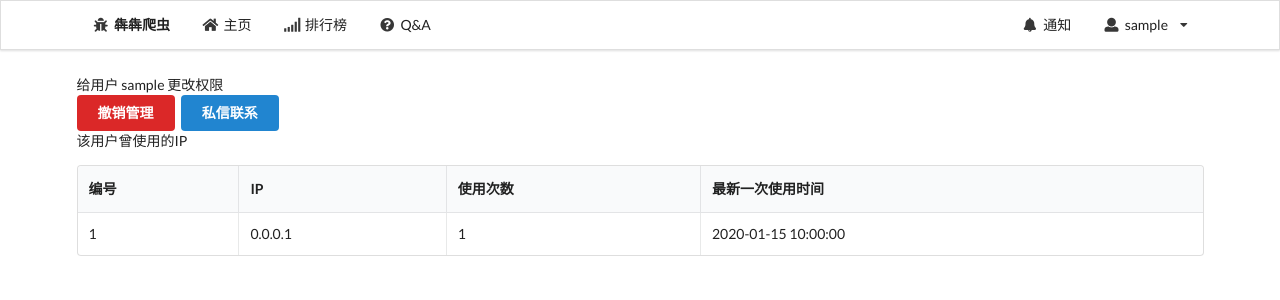
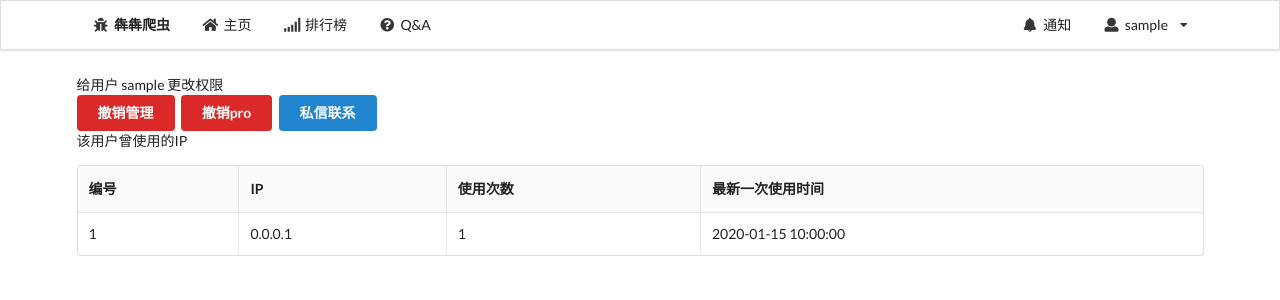
Before and after one commit to william-song-shy/ben-ben-spider, a Flask app: page /admin/userl/1 in a window 1280 px wide. Shown: the top 300 px of the page. Run offline with Flask 2, Linux system fonts and the light colour scheme; a user stored in the database is signed in; tables that the repository leaves empty hold one stand-in row (values such as "Sample post"); data that the repository does not hold is empty; some libraries are stand-ins or nearby versions.

Commit message:
pro 用户

```diff
--- a/app.py
+++ b/app.py
@@ -978,3 +978,23 @@ def api_list_user ():
 				}
 		})
 	return jsonify(r)
+
+@app.route("/api/prouser")
+@confimerd_required
+def api_prouser():
+	if not current_user.is_admin:
+		flash ("无权限")
+		redirct_back()
+	id=request.args.get("id",-1,type=int)
+	user=User.query.filter(User.id==id).first()
+	if not user:
+		flash("用户不存在")
+		return redirct_back()
+	if user.pro:
+		flash ("已撤销","success")
+		user.pro=False
+	else:
+		flash ("已给予","success")
+		user.pro=True
+	db.session.commit()
+	return redirect("/admin/userl/{}".format(id))
--- a/luogu_spider.py
+++ b/luogu_spider.py
@@ -68,6 +68,9 @@ class User (db.Model,UserMixin):
     super_admin = db.Column(db.Boolean)
     loginrecord = db.relationship('LoginRecord')
     notifications=db.relationship('Notification')
+    pro = db.Column(db.Boolean)
+    introduction = db.Column(db.Text,default="")
+
     def set_password(self, password):
         self.password_hash = generate_password_hash(password)
 
--- a/templates/adminuserl.html
+++ b/templates/adminuserl.html
@@ -10,6 +10,11 @@
 <input class="positive ui button" id="adming" name="adming" type="submit" value="给予管理">
 {% else %}
 <input class="negative ui button" id="adming" name="adming" type="submit" value="撤销管理">
+{% endif %}
+{% if not user.pro %}
+<a class="ui positive button" href="/api/prouser?id={{user.id}}">给予pro</a>
+{% else %}
+<a class="ui negative button" href="/api/prouser?id={{user.id}}">撤销pro</a>
 {% endif %}
 <a class="ui primary button" href="/chat?rid={{user.id}}">私信联系</a>
         </div>
--- a/templates/userl.html
+++ b/templates/userl.html
@@ -13,6 +13,11 @@
     <strong>这个用户 AK 了 IOI!</strong>
 </p>
 {% endif %}
+{% if user.pro %}
+<p>
+    <strong>该用户捐献了犇犇爬虫，感谢它！</strong>
+</p>
+{% endif %}
 {% if user.is_admin or current_user.is_admin %}
 <a class="ui primary button" href="/chat?rid={{user.id}}">私信联系</a>
 {% endif %}
```
